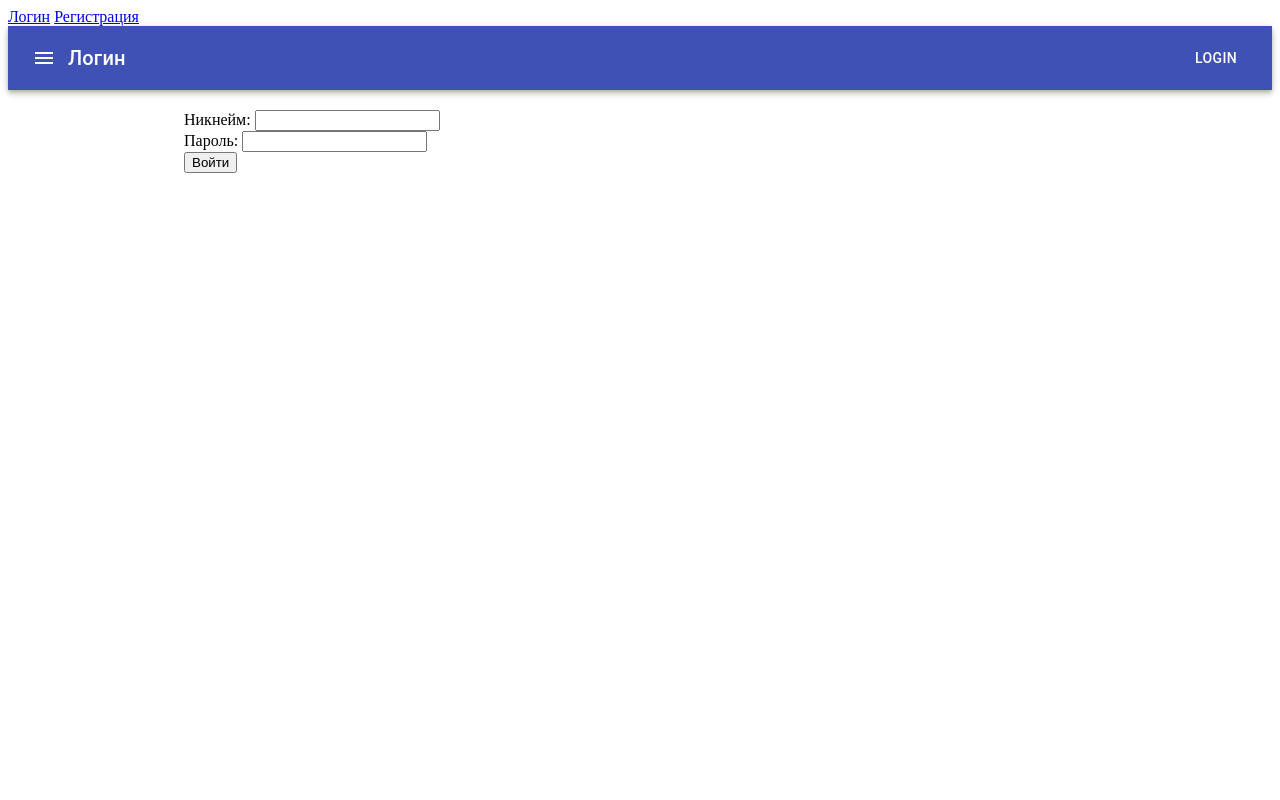
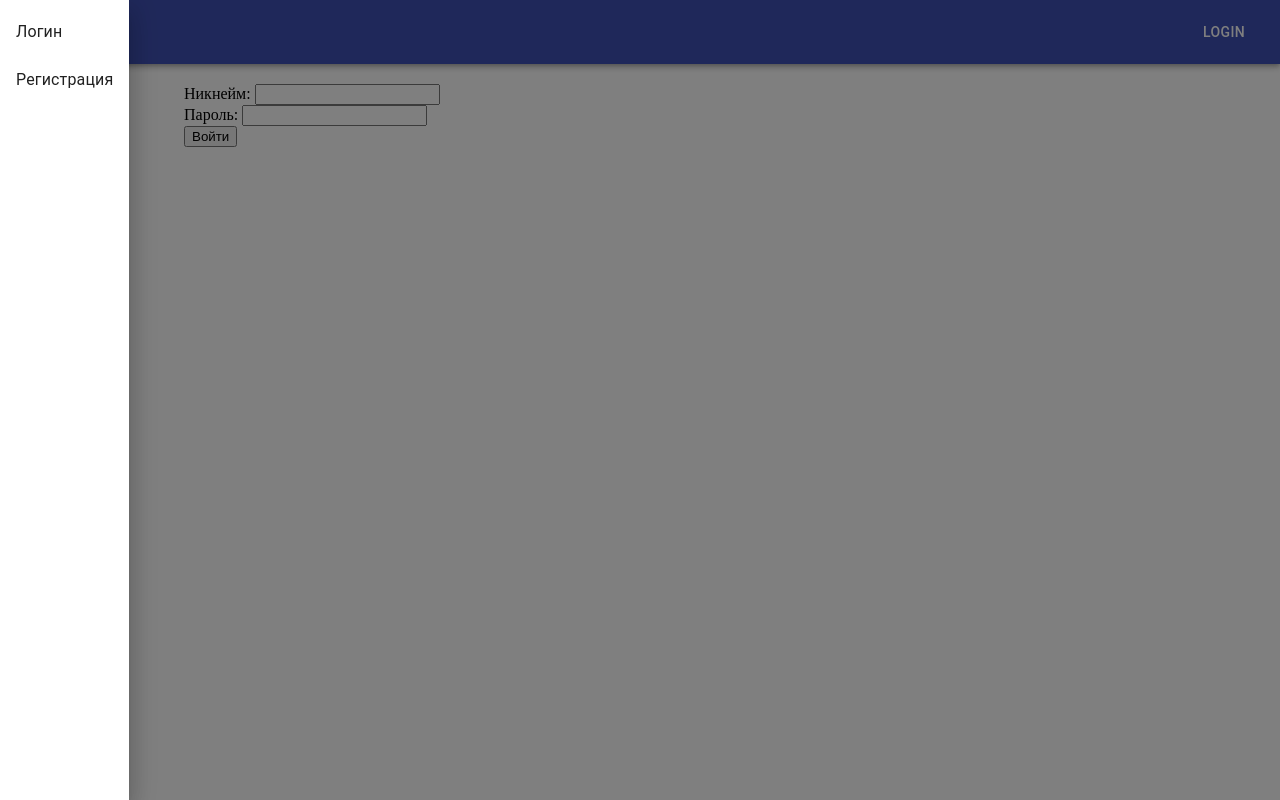
Before and after one commit to dmitryweiner/html-chat, a React app: page /login in a window 1280 px wide. Both pictures are taken after a click on the button "menu". Built offline with nearby package versions, Linux system fonts and the light colour scheme; no server answers.

Commit message:
Use Drawer

```diff
--- a/public/styles/main.css
+++ b/public/styles/main.css
@@ -1,3 +1,7 @@
+body {
+    margin: 0;
+}
+
 h1 {
     color: #a2a2a2;
 }
--- a/src/App.js
+++ b/src/App.js
@@ -8,6 +8,8 @@ import apiService from './apiService';
 import ChatSearchView from '@/views/ChatSearchView';
 import UserSearchView from '@/views/UserSearchView';
 import ViewHeader from '@/views/ViewHeader';
+import { Drawer, ListItem, ListItemText } from '@material-ui/core';
+import List from '@material-ui/core/List';
 
 class PrivateRoute extends React.Component {
     render() {
@@ -37,7 +39,8 @@ class App extends React.Component {
         super(props);
         this.state = {
             user: null,
-            initDone: false
+            initDone: false,
+            isDrawerOpen: false
         };
         this.updateAuthState = this.updateAuthState.bind(this);
     }
@@ -60,8 +63,12 @@ class App extends React.Component {
         });
     }
 
+    drawerHandler(isDrawerOpen) {
+        this.setState({ isDrawerOpen });
+    }
+
     render() {
-        const { user, initDone } = this.state;
+        const { user, initDone, isDrawerOpen } = this.state;
 
         if (!initDone) {
             return <>Loading...</>;
@@ -69,25 +76,47 @@ class App extends React.Component {
 
         return (
             <>
+                <Drawer anchor="left" open={isDrawerOpen} onClose={() => this.drawerHandler(false)}>
+                    <div
+                        role="presentation"
+                        onClick={() => this.drawerHandler(false)}
+                        onKeyDown={() => this.drawerHandler(false)}
+                    >
+                        <List>
                             {user ? (
                                 <>
-                        <Link to="/profile">Профиль {user.nickname}</Link>&nbsp;
-                        <Link to="/chatSearch">Поиск чатов</Link>&nbsp;
-                        <Link to="/userSearch">Поиск пользователей</Link>&nbsp;
-                        <button onClick={() => this.logoutHandler()}>Выйти</button>
+                                    <ListItem button component={Link} to="/profile">
+                                        <ListItemText primary="Профиль" />
+                                    </ListItem>
+                                    <ListItem button component={Link} to="/chatSearch">
+                                        <ListItemText primary="Поиск чатов" />
+                                    </ListItem>
+                                    <ListItem button component={Link} to="/userSearch">
+                                        <ListItemText primary="Поиск пользователей" />
+                                    </ListItem>
+                                    <ListItem button onClick={() => this.logoutHandler()}>
+                                        <ListItemText primary="Выход" />
+                                    </ListItem>
                                 </>
                             ) : (
                                 <>
-                        <Link to="/login">Логин</Link>&nbsp;
-                        <Link to="/registration">Регистрация</Link>&nbsp;
+                                    <ListItem button component={Link} to="/login">
+                                        <ListItemText primary="Логин" />
+                                    </ListItem>
+                                    <ListItem button component={Link} to="/registration">
+                                        <ListItemText primary="Регистрация" />
+                                    </ListItem>
                                 </>
                             )}
+                        </List>
+                    </div>
+                </Drawer>
                 <Switch>
                     <Route
                         path="/login"
                         render={routeProps => (
                             <ViewHeader
-                                menuHandler={() => {}}
+                                menuHandler={() => this.drawerHandler(true)}
                                 logoutHandler={() => this.logoutHandler()}
                                 title="Логин"
                                 user={user}
@@ -103,7 +132,7 @@ class App extends React.Component {
                         path="/registration"
                         render={routeProps => (
                             <ViewHeader
-                                menuHandler={() => {}}
+                                menuHandler={() => this.drawerHandler(true)}
                                 logoutHandler={() => this.logoutHandler()}
                                 title="Регистрация"
                                 user={user}
@@ -114,7 +143,7 @@ class App extends React.Component {
                     />
                     <PrivateRoute path="/chat/:id" user={user}>
                         <ViewHeader
-                            menuHandler={() => {}}
+                            menuHandler={() => this.drawerHandler(true)}
                             logoutHandler={() => this.logoutHandler()}
                             title="Чат"
                             user={user}
@@ -124,7 +153,7 @@ class App extends React.Component {
                     </PrivateRoute>
                     <PrivateRoute path="/profile" user={user}>
                         <ViewHeader
-                            menuHandler={() => {}}
+                            menuHandler={() => this.drawerHandler(true)}
                             logoutHandler={() => this.logoutHandler()}
                             title="Профиль"
                             user={user}
@@ -134,7 +163,7 @@ class App extends React.Component {
                     </PrivateRoute>
                     <PrivateRoute path="/chatSearch" user={user}>
                         <ViewHeader
-                            menuHandler={() => {}}
+                            menuHandler={() => this.drawerHandler(true)}
                             logoutHandler={() => this.logoutHandler()}
                             title="Поиск чатов"
                             user={user}
@@ -144,7 +173,7 @@ class App extends React.Component {
                     </PrivateRoute>
                     <PrivateRoute path="/userSearch" user={user}>
                         <ViewHeader
-                            menuHandler={() => {}}
+                            menuHandler={() => this.drawerHandler(true)}
                             logoutHandler={() => this.logoutHandler()}
                             title="Поиск пользователей"
                             user={user}
```
Lines whose indentation alone changed are shown as unchanged.
